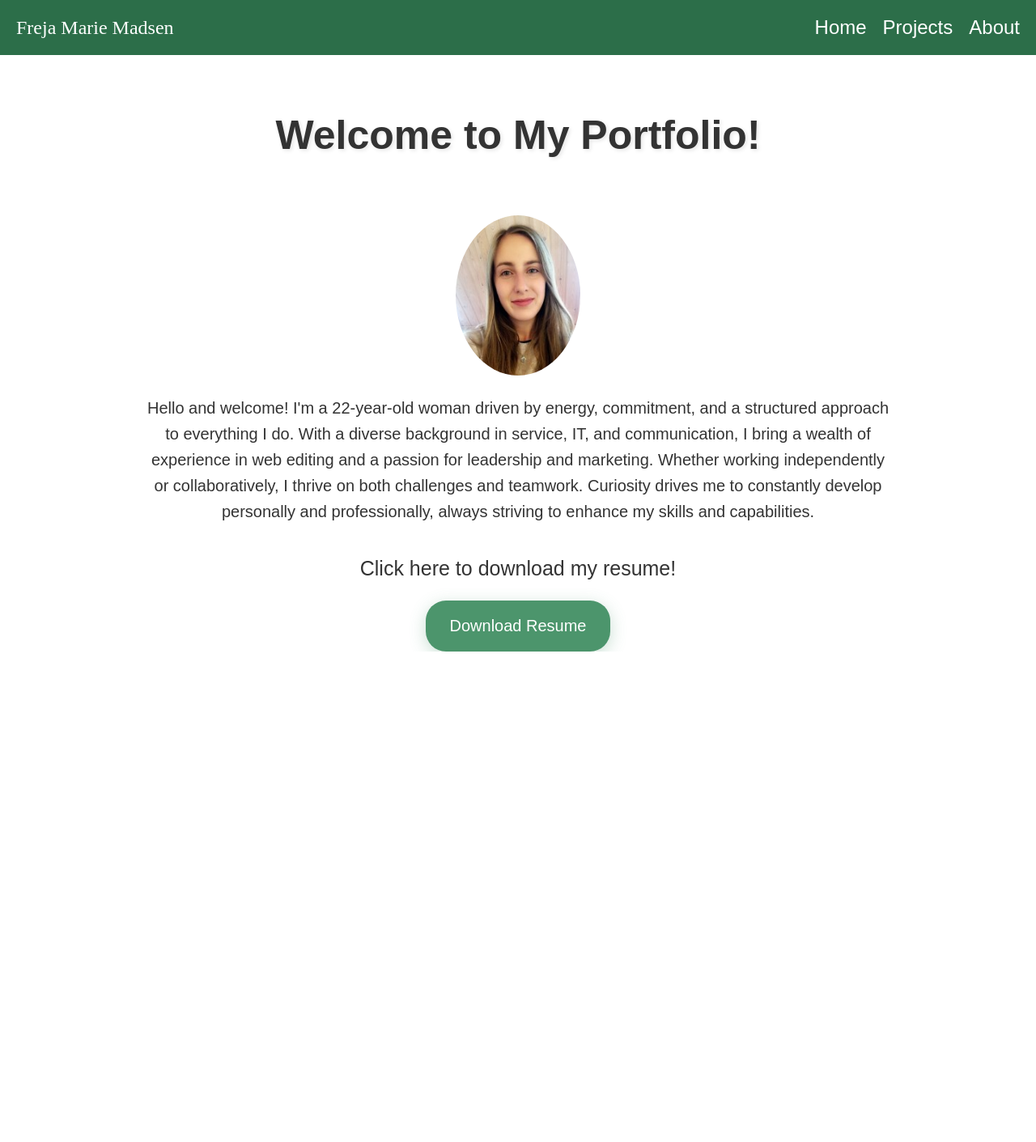
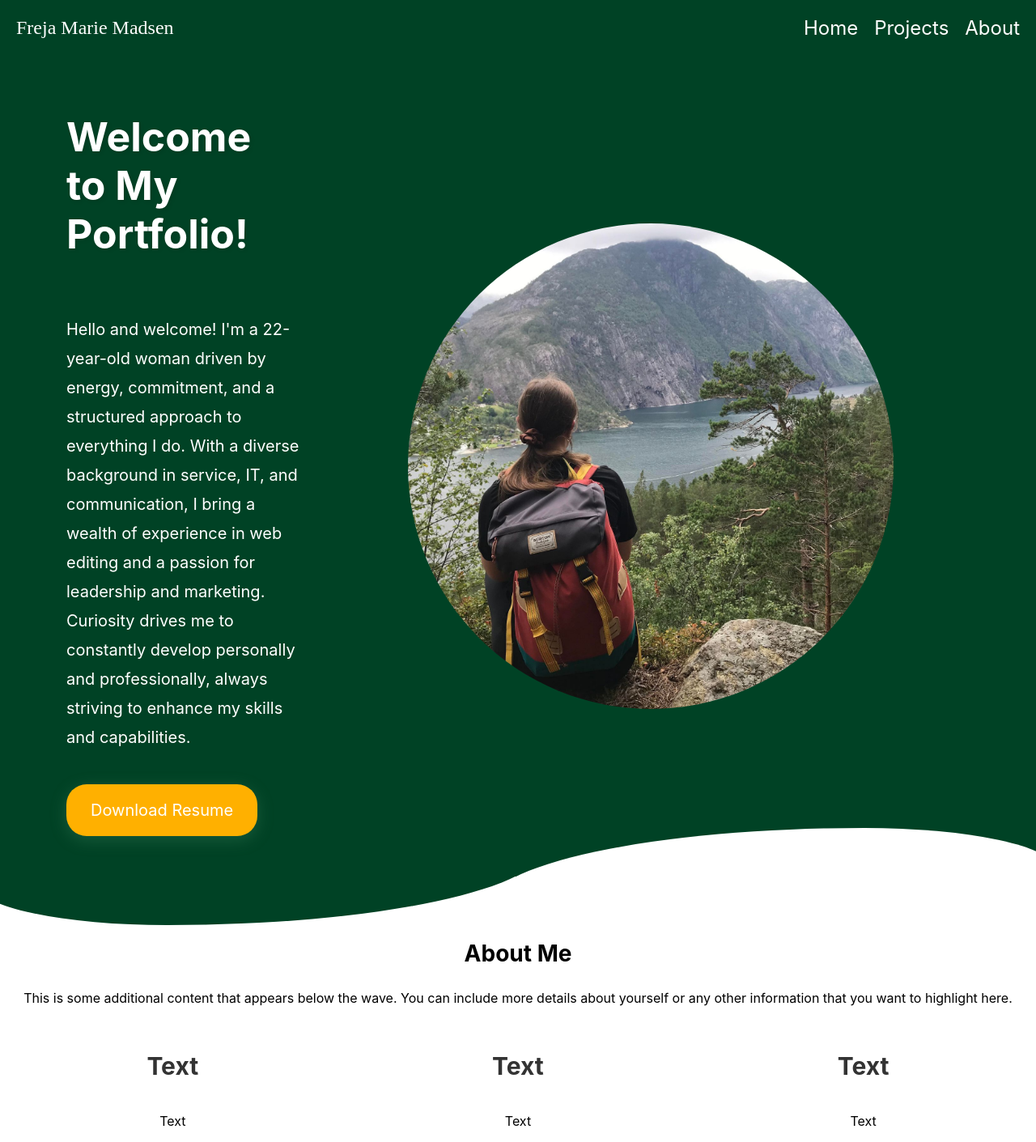
Before and after one commit to frmad/FrejaMadsen, a React (Create React App) app: page /#/ in a window 1280 px wide. Shown: the whole page at 81% size. Before the commit the page ends 805 px from the top, so only its background shows below. Built offline with nearby package versions, Linux system fonts and the light colour scheme.

Commit message:
Change the design

```diff
--- a/src/App.css
+++ b/src/App.css
@@ -1,5 +1,6 @@
 .App {
-  text-align: center;
+  /*text-align: center;*/
+  font-family: Inter;
 }
 
 .App-logo {
--- a/src/css/About.css
+++ b/src/css/About.css
@@ -27,18 +27,18 @@
 .danish {width: 100%; background-color: var(--forestgreen-color);}
 
 .responsive {
-    width: 20%;
+    /*width: 20%;
     max-width: 400px;
-    height: auto;
+    height: auto;*/
 }
 
-p {
+/*p {
     text-align: justify;
     color: black;
     padding-left: 3%;
     padding-right: 3%;
     font-size: 20px;
-}
+}*/
 
 .centered {
     color: #333;
--- a/src/css/Colors.css
+++ b/src/css/Colors.css
@@ -1,6 +1,7 @@
 :root {
-    --darkgreen-color: #2c6e49;
-    --ligthgreen-color: #4c956c;
+    --darkgreen-color: #004225;
+    --green3: #558A45;
+    --ligthgreen-color: #FFB000;
     --orange-color: #d68c45;
     --pink-color: #ffc9b9;
     --creame-color: #fefee3;
--- a/src/css/Home.css
+++ b/src/css/Home.css
@@ -1,4 +1,3 @@
-/* Home.css */
 .home {
     background-color: white;
     position: relative;
@@ -6,28 +5,56 @@
     overflow: hidden;
 }
 
+/* Flex Container for Content */
 .content {
-    position: relative;
-    z-index: 1;
+    display: flex;
+    flex-direction: row; /* Align items horizontally */
+    align-items: center;
+    justify-content: space-between; /* Space out items */
+    width: 100%;
+    padding: 0 20px; /* Padding to prevent content touching the edges */
+    gap: 10%; /* Adjust gap between items as needed */
 }
 
-img {
-    border-radius: 50%;
-    width: 550px;
-    height: 550px;
-    object-fit: cover;
+.text-content{
+    margin-left: 5%;
 }
 
 .responsive {
-    width: 12%;
-    max-width: 400px;
-    height: auto;
+    border-radius: 50%; /* Keep the image circular */
+    width: 100%; /* Make the width responsive */
+    max-width: 700px; /* Limit the maximum width */
+    height: auto; /* Maintain the aspect ratio */
+    aspect-ratio: 1 / 1; /* Ensure the height and width are the same */
+    object-fit: cover; /* Ensure the image covers the entire area */
+    margin-right: 15%;
+    z-index: 3;
 }
 
-h2 {
-    color: #333;
+/* Size of image for screens smaller than 1000px */
+@media (max-width: 1500px) {
+    .responsive {
+        max-width: 600px; /* Reduce max size*/
+    }
+}
+
+@media (max-width: 1200px) {
+    .responsive {
+        max-width: 500px; /* Reduce max size*/
+    }
+}
+
+@media (max-width: 1000px) {
+    .responsive {
+        max-width: 450px; /* Reduce max size*/
+    }
+}
+
+
+.homeTitle {
+    color: #ffffff;
     font-size: 50px;
-    margin: 70px;
+    margin: 70px 70px 70px 0;
     text-shadow: 2px 2px 5px rgba(0, 0, 0, 0.1);
 }
 
@@ -44,10 +71,11 @@ h2 {
     transition: all 0.3s;
     font-size: 20px;
     box-shadow: 0px 5px 20px rgba(76, 149, 108, 0.3);
+    margin-bottom: 50px;
 }
 
 .resume-link:hover {
-    background-color: var(--darkgreen-color);
+    background-color: var(--green3);
     transform: translateY(-5px);
 }
 
@@ -59,13 +87,78 @@ h2 {
 }
 
 .intro-text {
-    margin-top: 20px;
-    margin-bottom: 40px;
-    color: #333;
-    text-align: center;
+    color: #ffffff;
+    /*text-align: left;*/
     font-size: 20px;
     max-width: 1000px;
-    margin-left: auto;
-    margin-right: auto;
-    line-height: 1.6;
+    margin: 20px auto 40px;
+    line-height: 1.8;
 }
+
+/*curve*/
+section {
+    position: relative;
+    display: flex;
+    flex-direction: column;
+    align-items: center;
+    background: var(--darkgreen-color);
+}
+
+.curve {
+    position: absolute;
+    height: 150px;
+    width: 100%;
+    bottom: 0;
+    text-align: center;
+}
+
+.curve::before {
+    content: '';
+    display: block;
+    position: absolute;
+    border-radius: 100% 50%;
+    width: 55%;
+    height: 100%;
+    transform: translate(85%, 60%);
+    background-color: #ffffff;
+}
+
+.curve::after {
+    content: '';
+    display: block;
+    position: absolute;
+    border-radius: 100% 50%;
+    width: 55%;
+    height: 100%;
+    background-color: var(--darkgreen-color);
+    transform: translate(-4%, 40%);
+    z-index: -1;
+}
+
+/* Additional section below the wave */
+.additional-content {
+    padding-top: 50px;
+    text-align: center;
+}
+
+.additional-content h3 {
+    font-size: 28px;
+}
+
+.additional-content p {
+    font-size: 16px;
+}
+
+.flex-container {
+    display: flex;
+    flex-flow: row wrap;
+    justify-content: space-around;
+    align-items: center;
+}
+
+/* Responsive layout - makes a one column layout instead of a two-column layout */
+@media (max-width: 1000px) {
+    .flex-container {
+        flex-direction: column;
+    }
+}
--- a/src/routes/Home.js
+++ b/src/routes/Home.js
@@ -1,23 +1,53 @@
 import React from 'react';
-import migImage from '../images/mig.jpg';
+import migImage from '../images/mig2.jpg';
 import '../css/Home.css';
 import resume from "../cv/CV24eng.pdf";
 
 function Home() {
     return (
         <div className="home">
-            <div className="content">
-                <h2>Welcome to My Portfolio!</h2>
-                <img src={migImage} alt="Picture of me" className="responsive"/>
-                <p className="intro-text">Hello and welcome! I'm a 22-year-old woman driven by energy, commitment, and a
-                    structured approach to everything I do. With a diverse background in service, IT, and communication,
-                    I bring a wealth of experience in web editing and a passion for leadership and marketing. Whether
-                    working independently or collaboratively, I thrive on both challenges and teamwork.
+            <section>
+                <div className="content">
+                    <div className="text-content">
+                        <h2 className="homeTitle">Welcome to My Portfolio!</h2>
+                        <p className="intro-text">
+                            Hello and welcome! I'm a 22-year-old woman driven by energy, commitment, and a structured
+                            approach to everything I do. With a diverse background in service, IT, and communication, I
+                            bring a wealth of experience in
+                            web editing and a passion for leadership and marketing. Curiosity drives me to constantly
+                            develop personally and
+                            professionally, always striving to enhance my skills and capabilities.
+                        </p>
+                        <a href={resume} download="Freja-resume" className="resume-link">Download Resume</a>
+                    </div>
+                    <img src={migImage} alt="Picture of me" className="responsive"/>
+                </div>
+                <div className="curve"></div>
+            </section>
 
-                    Curiosity drives me to constantly develop personally and professionally, always striving to enhance
-                    my skills and capabilities.</p>
-                <p className="resume-text">Click here to download my resume!</p>
-                <a href={resume} download="Freja-resume" className="resume-link">Download Resume</a>
+            {/* Additional content section below the wave */}
+            <div className="additional-content">
+                <h3>About Me</h3>
+                <p>
+                    This is some additional content that appears below the wave. You can include more details about
+                    yourself or any other information that you want to highlight here.
+                </p>
+                <div className="flex-container">
+                    <div>
+                        <h4>Text</h4>
+                        <p>Text</p>
+                    </div>
+
+                    <div>
+                        <h4>Text</h4>
+                        <p>Text</p>
+                    </div>
+
+                    <div>
+                        <h4>Text</h4>
+                        <p>Text</p>
+                    </div>
+                </div>
             </div>
         </div>
     );
```
Also changed, not shown: src/images/mig2.jpg (added).
